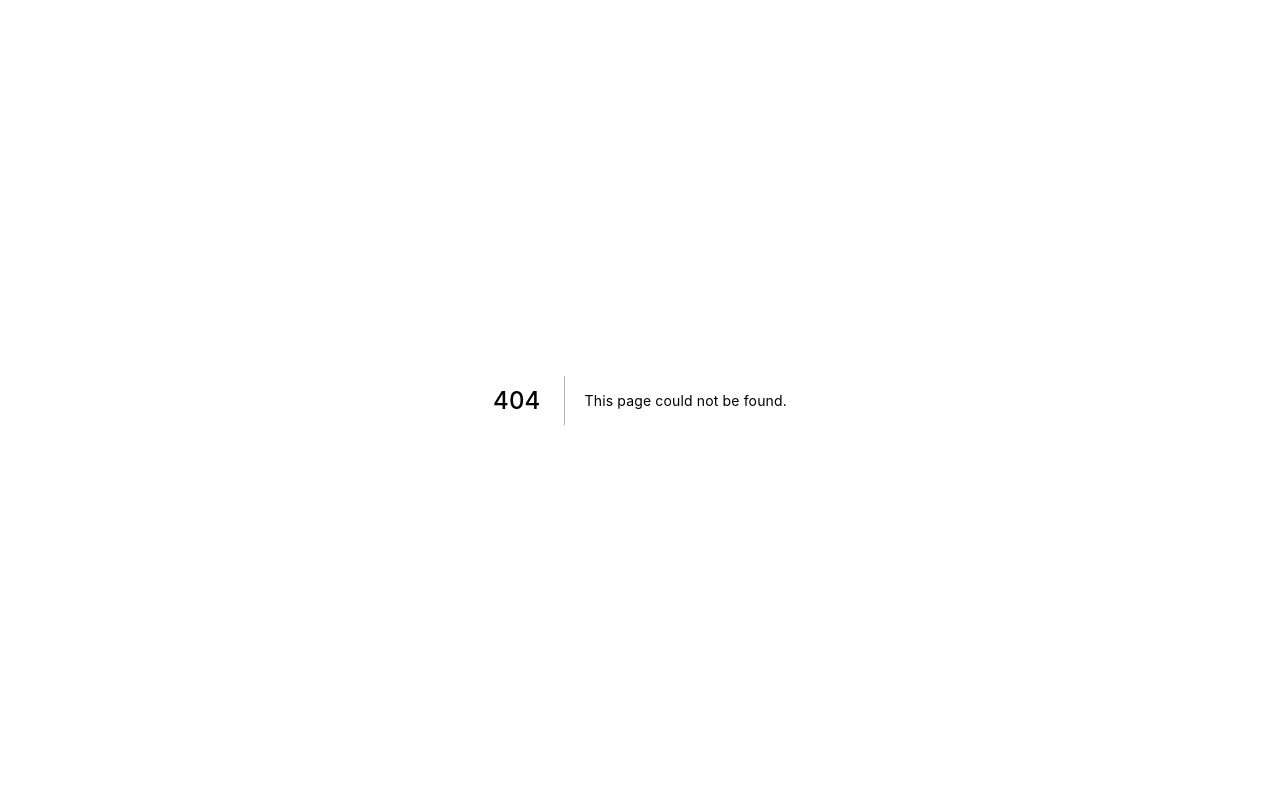
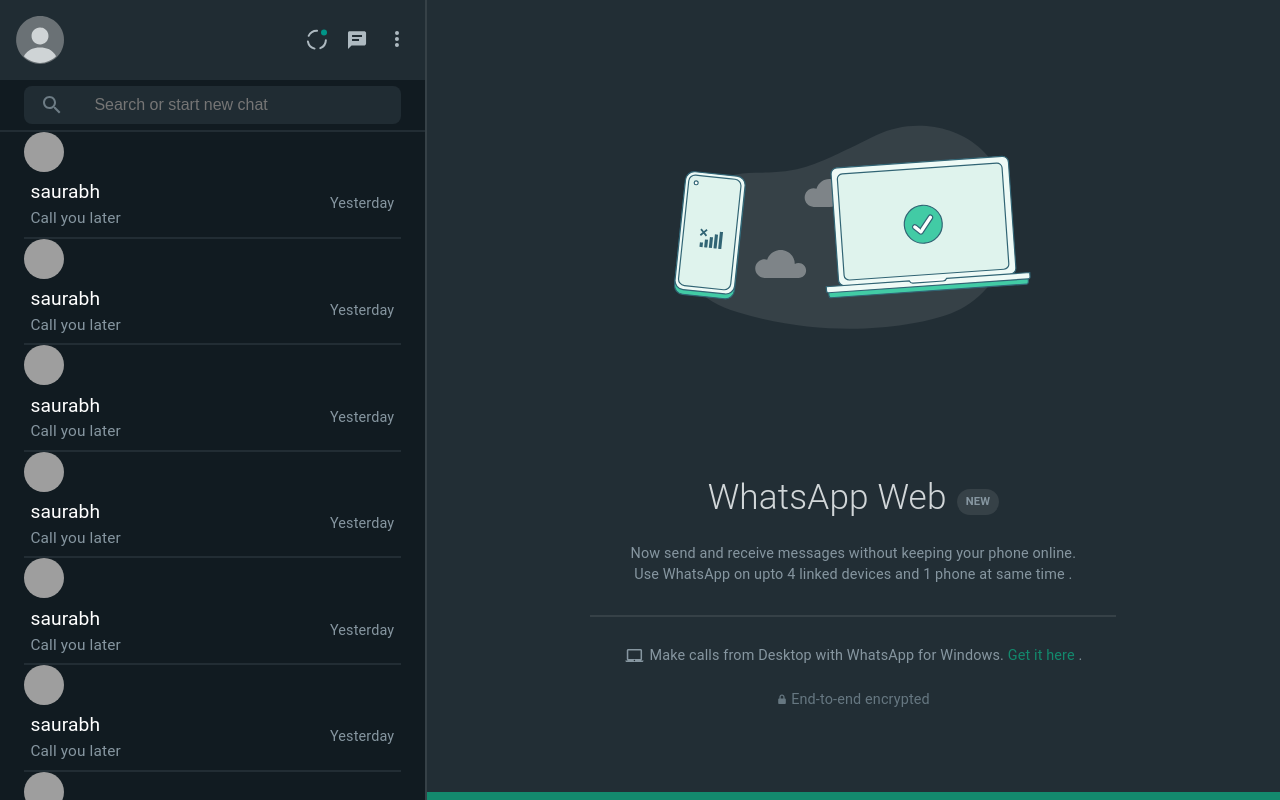
Before and after one commit to saurabhmehta1601/whatsapp-messenger-clone, a Next.js app: page /thread in a window 1280 px wide. Before the commit this address had no page. Built offline with nearby package versions, Linux system fonts and the light colour scheme; grey boxes are pictures that could not be loaded.

Commit message:
feat: add thread route index page

```diff
--- /dev/null
+++ b/src/pages/thread/index.tsx
@@ -0,0 +1,20 @@
+import { Box } from "@mui/material";
+import type { NextPage } from "next";
+import { UserSection, DefaultChatSection } from "@Components/exports";
+import styles from "@Styles/Home.module.scss";
+
+const index: NextPage = () => {
+  return (
+    <Box className={styles.page}>
+      <div className={styles.user}>
+        <UserSection />
+      </div>
+      <div className={styles.chat}>
+        {/* <DefaultChatSection /> */}
+        <DefaultChatSection />
+      </div>
+    </Box>
+  );
+};
+
+export default index;
```
